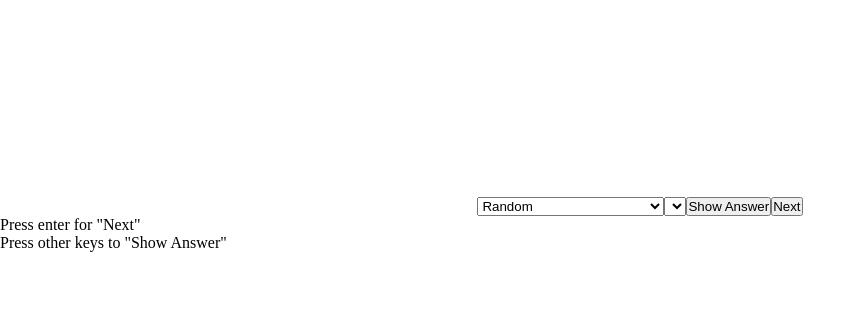
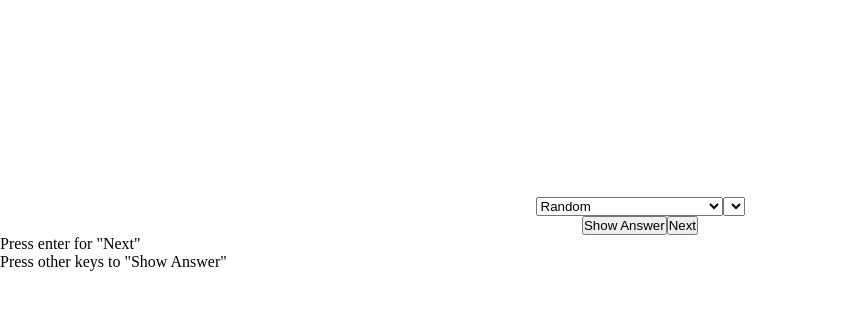
Before and after one commit to iqtr190695/alphanumerics, a plain HTML site: page index.html in a window 1280 px wide. Shown: the part 103-412 px from the top of the page, without its empty margins (0-866 px from the left). Drawn offline with Linux system fonts and the light colour scheme.

Commit message:
split controls to 2 lines

```diff
--- a/index.html
+++ b/index.html
@@ -307,7 +307,7 @@ body {
     width: 100%;
     margin: 0 auto;
 }
-#controls {
+.controls {
     display: flex;
     justify-content: center;
     align-items: center;
@@ -333,7 +333,7 @@ body {
 <div id="an_code">ABCDEF</div>
 <div id="an_answer"></div>
 
-<div id="controls">
+<div class="controls">
 <select id="an_select" onchange="anSelectChanged()">
     <option value="random" selected>Random</option>
     <option value="n">N-Number</option>
@@ -342,6 +342,9 @@ body {
 <select id="voice-select">
 
 </select>
+</div>
+
+<div class="controls">
 <button onclick="showAnswer()">Show Answer</button>
 <button onclick="generateNewCode()">Next</button>
 </div>
```
